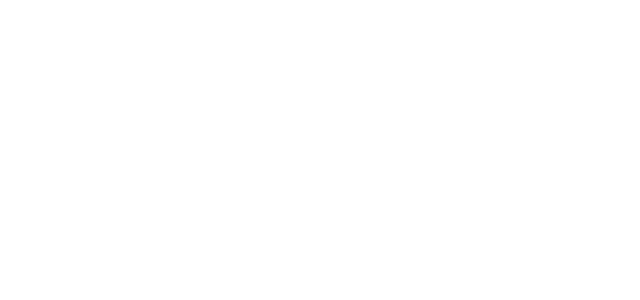
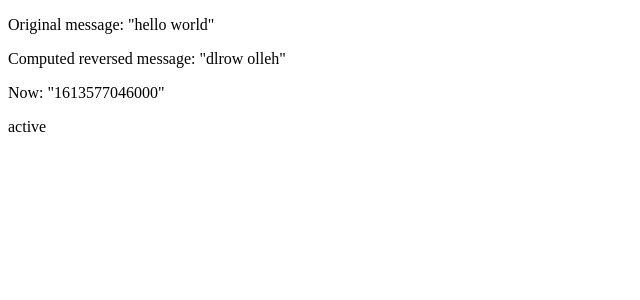
Before and after one commit to harutotanabe09/NuxtTypeScriptStartUp, a Nuxt app: page /computed in a window 1280 px wide. Before the commit this address had no page. Shown: the top 300 px of the page, without its empty margins (0-640 px from the left). Built offline with nearby package versions, Linux system fonts and the light colour scheme.

Commit message:
feat: 🎸 add computed

```diff
--- /dev/null
+++ b/pages/computed/index.vue
@@ -0,0 +1,35 @@
+<template>
+  <div id="example">
+    <p>Original message: "{{ message }}"</p>
+    <p>Computed reversed message: "{{ reversedMessage }}"</p>
+    <p>Now: "{{ now }}"</p>
+    <div :class="{ active: isActive }">active</div>
+  </div>
+</template>
+<script lang="ts">
+import Vue from 'vue'
+export default Vue.extend({
+  data() {
+    return {
+      message: 'hello world',
+      isActive: false,
+    }
+  },
+  // 算出プロパティはリアクティブな依存関係にもとづきキャッシュされる
+  computed: {
+    reversedMessage(): string {
+      return this.$data.message.split('').reverse().join('')
+    },
+    now(): number {
+      return Date.now()
+    },
+  },
+})
+</script>
+
+<style lang="scss" scoped>
+.small {
+  max-width: 600px;
+  margin: 150px auto;
+}
+</style>
--- a/pages/grah/index.vue
+++ b/pages/grah/index.vue
@@ -5,8 +5,9 @@
     </div>
   </div>
 </template>
-<script>
-export default {
+<script lang="ts">
+import Vue from 'vue'
+export default Vue.extend({
   data() {
     return {
       chartOptions: {
@@ -38,10 +39,10 @@
       }
     },
   },
-}
+})
 </script>
 
-<style>
+<style lang="scss" scoped>
 .small {
   max-width: 600px;
   margin: 150px auto;
--- a/pages/index.vue
+++ b/pages/index.vue
@@ -2,10 +2,11 @@
   <div class="container">
     <div>
       <Logo />
-      <h1 class="title">knowledge</h1>
+      <h1 class="title">Nuxt knowledge</h1>
       <div class="links">
         <NuxtLink to="/button">Button</NuxtLink><br />
-        <NuxtLink to="/grah">Grah</NuxtLink>
+        <NuxtLink to="/grah">Grah</NuxtLink><br />
+        <NuxtLink to="/computed">Computed</NuxtLink><br />
       </div>
     </div>
   </div>
--- a/pages/newpage/index.vue
+++ /dev/null
@@ -1,24 +0,0 @@
-<template>
-  <div class="first-page">aaaaaaaaa</div>
-</template>
-
-<script lang="ts">
-import Vue from 'vue'
-export default Vue.extend({
-  layout: 'default',
-  data() {
-    return {
-      formType: 'login',
-      modal: false,
-      error: false,
-    }
-  },
-  computed: {},
-})
-</script>
-
-<style lang="scss" scoped>
-.first-page {
-  color: $text-green;
-}
-</style>
```
Also changed, not shown: 1 other file (tests, documents, lock files or other folders).
